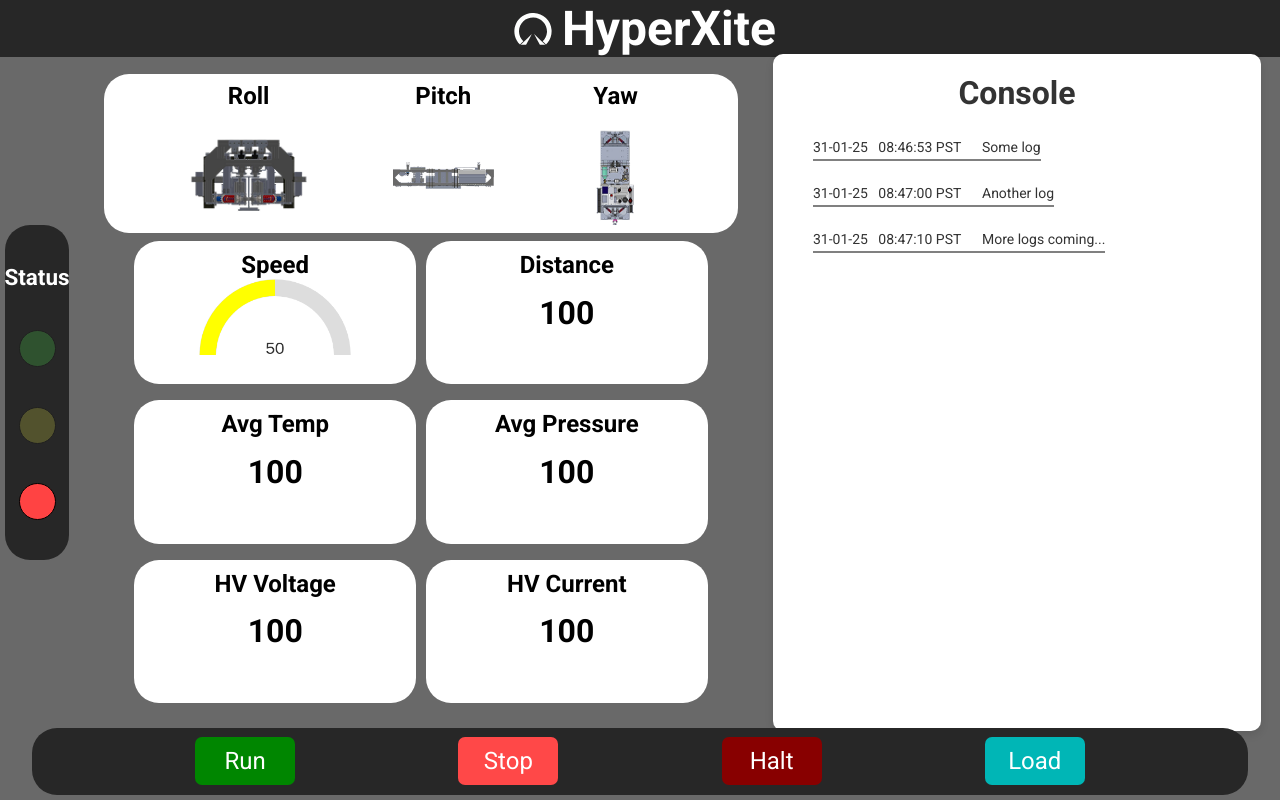
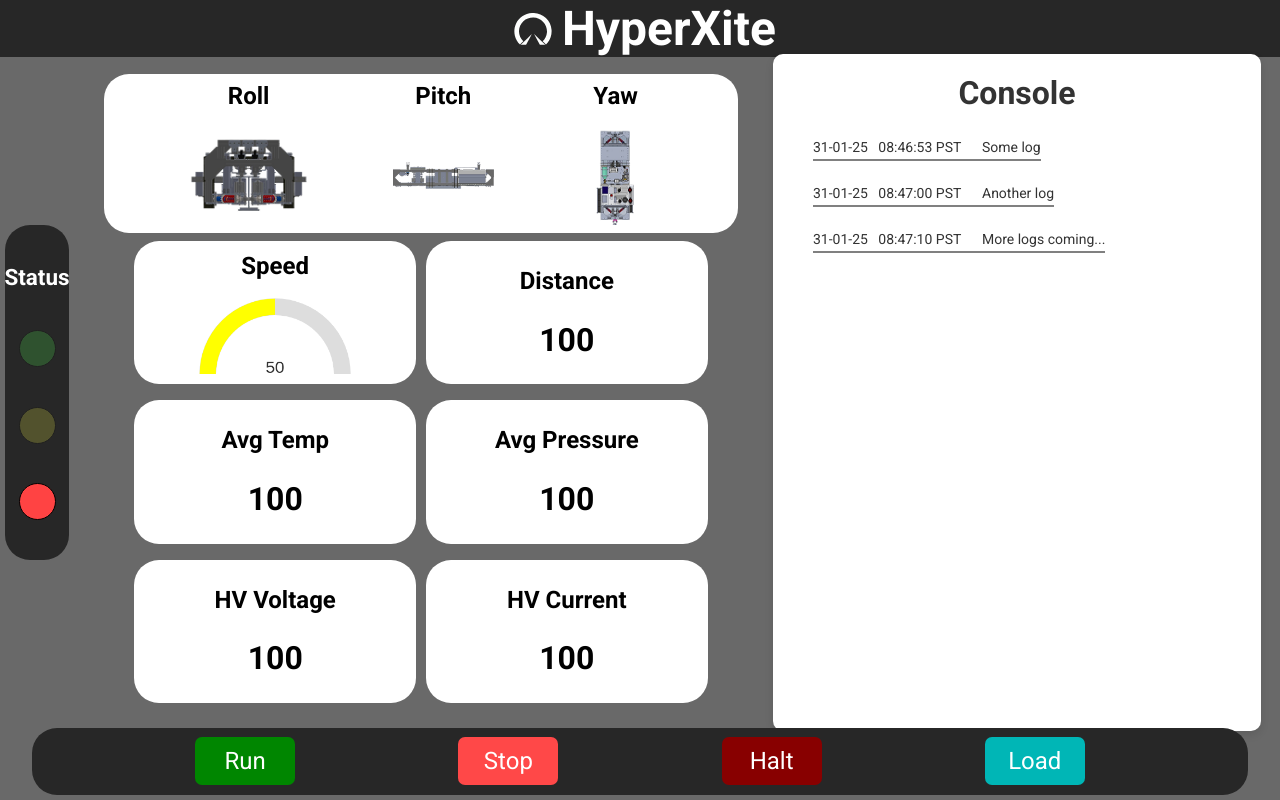
Before and after one commit to UCI-HyperXite/hx10-control-system, a React (Vite) app in the folder control-station/: page / in a window 1280 px wide. Built offline with nearby package versions, Linux system fonts and the light colour scheme.

Commit message:
Fixed overflowing header for sensorBox

```diff
--- a/control-station/src/Components/mainBody/sensorsContainer/sensorBoxes/sensorBox.css
+++ b/control-station/src/Components/mainBody/sensorsContainer/sensorBoxes/sensorBox.css
@@ -4,15 +4,9 @@
   height: 30%;
   display: flex;
   flex-direction: column;
-  justify-content: center;
+  justify-content: space-evenly;
   align-items: center;
   background-color: white;
   border-radius: 25px;
   margin: 5px;
 }
-
-.sensorBox > h2 {
-  font-size: 1.5rem;
-  position: absolute;
-  top: 10px;
-}
```
